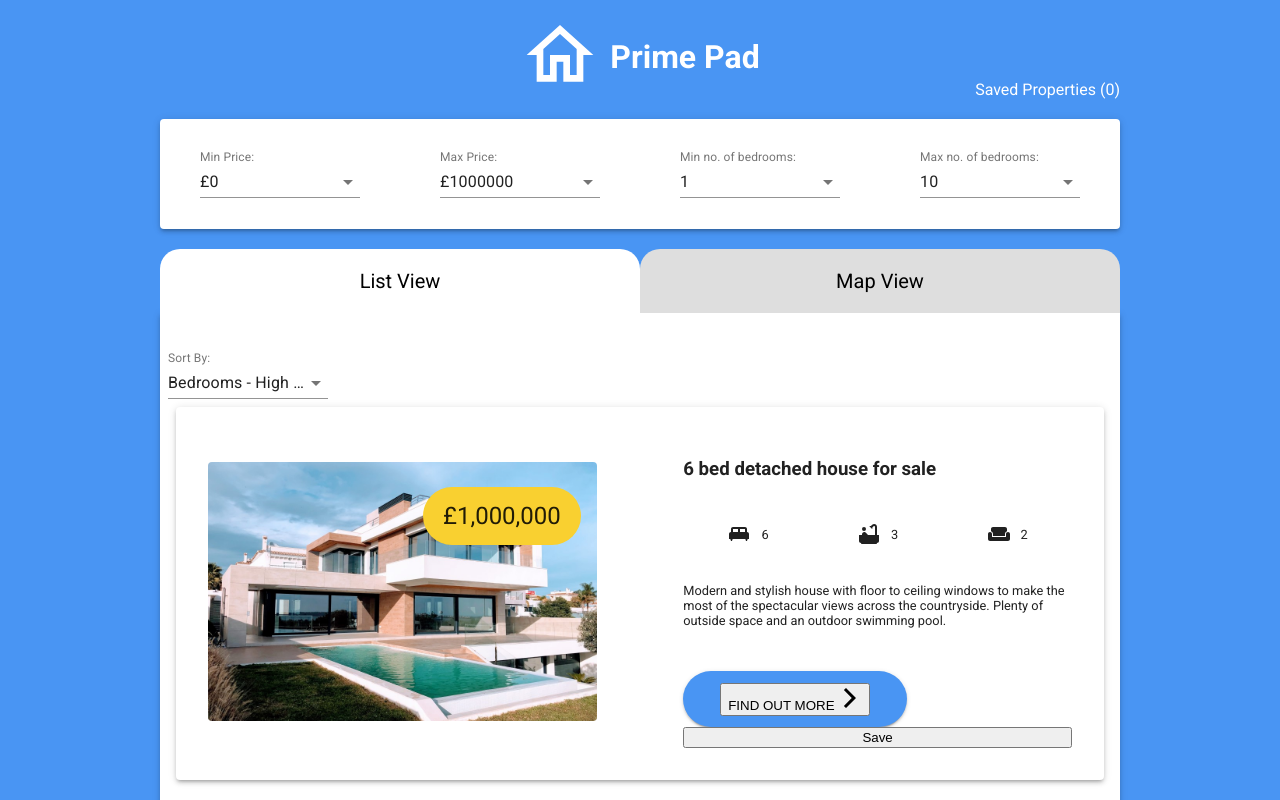
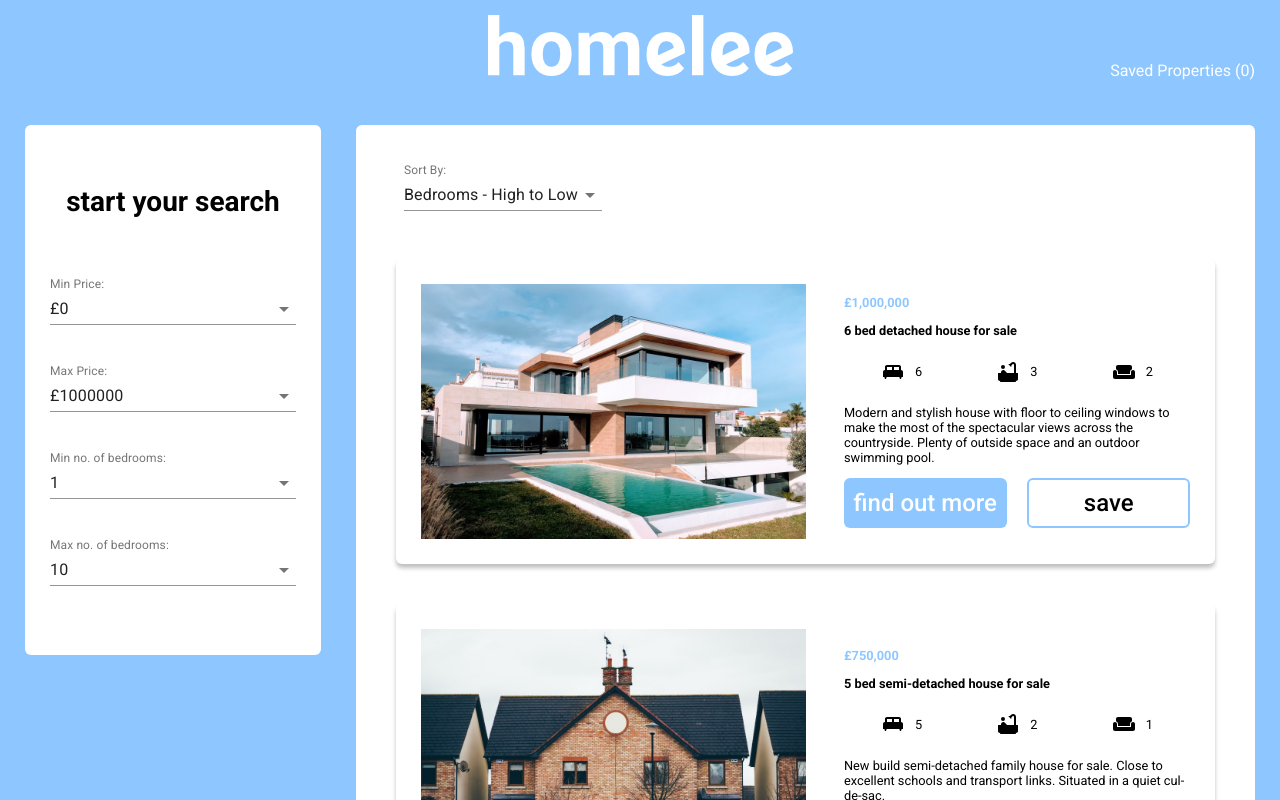
Before and after one commit to LauraToddCode/property-app, a React (Create React App) app: page /property-app in a window 1280 px wide. Shown: the top 800 px of the page. Built offline with nearby package versions, Linux system fonts and the light colour scheme; what react-google-maps would draw is missing.

Commit message:
Updated styling of List view

```diff
--- a/src/Components/Filters.js
+++ b/src/Components/Filters.js
@@ -6,7 +6,6 @@ import InputLabel from '@material-ui/core/InputLabel';
 import MenuItem from '@material-ui/core/MenuItem';
 import FormControl from '@material-ui/core/FormControl';
 import Select from '@material-ui/core/Select';
-import Paper from '@material-ui/core/Paper';
 
 
 const useStyles = makeStyles((theme) => ({
@@ -34,7 +33,8 @@ function Filters(props) {
     const classes = useStyles();
 
     return (
-        <Paper elevation={3} id="filters">
+        <div id="filters">
+            <h3 id="startSearch">start your search</h3>
             <FormControl className={classes.formControl + " indiFilter"}>
                 <InputLabel id="demo-simple-select-label">Min Price:</InputLabel>
                 <Select
@@ -83,7 +83,7 @@ function Filters(props) {
                     {bedrooms.map(num => <MenuItem key={num.bedrooms} value={num.bedrooms}>{num.bedrooms}</MenuItem>)}
                 </Select>
             </FormControl>
-        </Paper>
+        </div>
     )
 }
 
--- a/src/Components/Header.js
+++ b/src/Components/Header.js
@@ -1,6 +1,5 @@
 import React, { useState , useEffect } from "react";
 import { Link } from "react-router-dom"
-import HomeOutlinedIcon from '@material-ui/icons/HomeOutlined';
 import { connect } from "react-redux";
 
 
@@ -15,12 +14,9 @@ function Header({ savedItems }) {
     return (
         <header id="header">
             <div id="title">
-                <a href="/property-app" className="headerIcon">
-                    <HomeOutlinedIcon
-                        style={{ fontSize: 80 }}
-                    />
+                <a href="/property-app">
+                    <img src={process.env.PUBLIC_URL + "/images/header/homelee.png"} />
                 </a>
-                <h1>Prime Pad</h1>
             </div>
             <div id="savedLinkCont">
                 <Link to="/saved" id="headerSaved">
--- a/src/Components/ListView.js
+++ b/src/Components/ListView.js
@@ -79,7 +79,7 @@ function ListView({ products }) {
 
 
     return (
-        <div className="appContainer">
+        <div className="appContainer listingsContainer">
             <Filters
                 handleChange={handleChange}
                 minPriceValue={state.minPrice}
@@ -87,10 +87,12 @@ function ListView({ products }) {
                 minBedroomsValue={state.minBedrooms}
                 maxBedroomsValue={state.maxBedrooms}
             />
+
+            <div>
                 <ToggleViewNav />
 
-            <div className="MuiPaper-elevation3 listViewList">
-                <FormControl className={classes.formControl + " indiFilter"}>
+                <div className="listViewList">
+                    <FormControl className={classes.formControl}>
                         <InputLabel id="demo-simple-select-label">Sort By:</InputLabel>
                         <Select
                             labelId="demo-simple-select-label"
@@ -111,7 +113,7 @@ function ListView({ products }) {
                         />
                     ))}
                 </div>
-
+            </div>
         </div>
     )
 }
--- a/src/Components/ListView/ListViewCard.js
+++ b/src/Components/ListView/ListViewCard.js
@@ -1,5 +1,4 @@
 import React from "react";
-import Paper from '@material-ui/core/Paper';
 import BathtubIcon from '@material-ui/icons/Bathtub';
 import KingBedIcon from '@material-ui/icons/KingBed';
 import WeekendIcon from '@material-ui/icons/Weekend';
@@ -11,13 +10,11 @@ import { addToSaved, loadCurrentItem } from "../../redux/save/save-actions";
 function ListViewCard({ productData, addToSaved, loadCurrentItem }) {
 
     return (
-        <Paper elevation={3} className="listViewCardCont">
-            <div elevation={3} className="listViewImgCont">
-                <img src={process.env.PUBLIC_URL + "/images/properties/" + productData.imgs[0]} alt={productData.imgAlt} className="listViewPropertyImg"/>
+        <div className="listViewCardCont">
+            <img src={process.env.PUBLIC_URL + "/images/properties/" + productData.imgs[0]} alt={productData.imgAlt} className="listViewPropertyImg"/>
+            <div elevation={3} className="listViewInfoCont">
                 <p className="listViewPrice">{productData.displayPrice}</p>
-            </div>
-            <div elevation={3} className="listViewInfoCont">
-                <h3>{productData.bedrooms} bed {productData.type} for sale</h3>
+                <p className="listViewTagline">{productData.bedrooms} bed {productData.type} for sale</p>
                 <div className="roomTypes">
                     <div className="indiRoomType">
                         <KingBedIcon />
@@ -32,15 +29,16 @@ function ListViewCard({ productData, addToSaved, loadCurrentItem }) {
                         <p>{productData.livingRooms}</p>
                     </div>
                 </div>
-                <p>{productData.propertyDesc}</p>
-                <Link to={`/property-profile/${productData.id}`} className="btn">
-                    <button onClick={() => loadCurrentItem(productData)}>
-                    FIND OUT MORE <ArrowForwardIosIcon />
-                    </button>
-                </Link>
-                <button onClick={() => addToSaved(productData.id)}>Save</button>
+                <p className="listViewDesc">{productData.propertyDesc}</p>
+
+                <div className="btnsContainer">
+                    <Link to={`/property-profile/${productData.id}`} className="moreBtn btn" onClick={() => loadCurrentItem(productData)}>
+                        find out more
+                    </Link>
+                    <button className="saveBtn btn" onClick={() => addToSaved(productData.id)}>save</button>
+                </div>
             </div>
-        </Paper>
+        </div>
 
     )
 }
--- a/src/redux/store.js
+++ b/src/redux/store.js
@@ -12,7 +12,7 @@ function saveToLocalStorage(state) {
   }
 }
 
-// load string from localStarage and convert into an Object
+// load string from localStorage and convert into an Object
 // invalid output must be undefined
 function loadFromLocalStorage() {
   try {
--- a/src/stylesheet.css
+++ b/src/stylesheet.css
@@ -2,37 +2,51 @@
 
 body {
     font-family: 'Roboto', sans-serif;
-    background-color: #4995F3;
+    background-color: #8EC7FF;
     margin: 0;
 }
 
 .appContainer {
-    margin: 0 160px;
+    margin: 0 25px;
 }
 
+
 .btn {
-    height: 40px;
-    width: 180px;
-    font-size: 0.9375rem;
+    height: 100%;
+    font-size: 1.5rem;
     font-weight: 500;
-    border-radius: 28px;
-    padding: 8px 22px;
-    margin-top: 30px;
-    background-color: #4995F3;
-    color: white;
+    border-radius: 6px;
     display: flex;
     place-items: center;
     place-content: center;
     cursor: pointer;
+}
+
+.moreBtn {
+    background-color: #8EC7FF;
+    color: white;
     text-decoration: none;
-    box-shadow:
-        0px 3px 1px -2px rgba(0, 0, 0, 0.2),
-        0px 2px 2px 0px rgba(0, 0, 0, 0.14),
-        0px 1px 5px 0px rgba(0, 0, 0, 0.12);
 }
 
 .btn:hover {
-    background-color: #494af3;
+    background-color: #26547C;
+}
+
+.saveBtn:hover {
+    color: white;
+}
+
+.saveBtn {
+    font-family: 'Roboto', sans-serif;
+    border: 2px solid #8EC7FF;
+    background-color: white;
+}
+
+.btnsContainer {
+    height: 50px;
+    display: grid;
+    grid-template-columns: 47% 47%;
+    grid-gap: 6%;
 }
 
 /* HEADER */
@@ -40,8 +54,8 @@ body {
 #header {
     color: white;
     display: grid;
-    grid-template-columns: 160px 1fr 1fr 1fr 160px;
-    margin: 15px 0;
+    grid-template-columns: 25px 1fr 1fr 1fr 25px;
+    margin: 15px 0 45px 0;
 }
 
 #title {
@@ -89,23 +103,31 @@ body {
 /* FILTERS */
 
 #filters {
-    height: 70px;
+    height: 460px;
+    min-width: 20%;
     display: flex;
+    flex-direction: column;
     align-items: center;
     justify-content: space-around;
     background-color: white;
-    padding: 20px 0;
-    margin: 20px 0;
+    padding: 20px 25px 50px 25px;
+    margin-right: 35px;
+    border-radius: 6px;
+}
+
+#startSearch {
+    font-weight: bold;
+    font-size: 1.75rem;
 }
 
 .indiFilter {
-    width: 160px;
+    width: 100%;
 }
 
 /* NAV TOGGLES */
 
 .navToggles {
-    display: flex;
+    display: none;
     justify-content: space-around;
 }
 
@@ -126,47 +148,53 @@ body {
 
 /* LIST VIEW */
 
+.listingsContainer {
+    display: flex ;
+}
+
 .listViewList {
     background-color: white;
-    padding: 30px 0 5px 0;
+    padding: 30px 40px 5px 40px;
     margin-bottom: 30px;
-    border-radius: 0 0 4px 4px;
+    border-radius: 6px;
 }
 
 .listViewCardCont {
-    display: flex;
-    justify-content: space-between;
-    align-items: center;
-    width: 90%;
-    margin: 0px auto 60px auto;
-    padding: 2rem;
-}
-
-.listViewImgCont {
-    position: relative;
-    width: 45%;
+    display: grid;
+    grid-template-columns: 50% 45%;
+    grid-gap: 5%;
+    padding: 25px;
+    margin: 40px 0;
+    border-radius: 6px;
+    box-shadow: 0px 4px 4px 0px rgba(0,0,0,0.25);
+    -webkit-box-shadow: 0px 4px 4px 0px rgba(0,0,0,0.25);
+    -moz-box-shadow: 0px 4px 4px 0px rgba(0,0,0,0.25);
 }
 
 .listViewPropertyImg {
     width: 100%;
-    border-radius: 4px;
 }
 
 .listViewPrice {
-    position: absolute;
-    top: 1px;
-    right: 16px;
-    font-size: 1.5em;
-    background-color: #F9D030;
-    padding: 15px 20px;
-    border-radius: 55px;
+    margin: 0;
+    color: #8EC7FF;
+    font-weight: bold;
+    font-size: 1.75rem;
+}
+
+.listViewTagline {
+    font-weight: bold;
+    font-size: 1.75rem;
+}
+
+.listViewDesc {
+    font-size: 1.125rem;
 }
 
 .listViewInfoCont {
     display: flex;
     flex-direction: column;
     justify-content: center;
-    width: 45%;
     background-color: white;
 }
 
@@ -178,7 +206,7 @@ body {
     display: flex;
     align-items: center;
     justify-content: space-around;
-    margin: 20px 0;
+    margin: 5px 0;
 }
 
 .indiRoomType {
@@ -264,14 +292,6 @@ body {
     padding-bottom: 30px;
 }
 
-.saveBtn {
-    background-color: #F9D030;
-}
-
-.saveBtn:hover {
-    background-color: #FBBF41;
-}
-
 /* MAP VIEW */
 
 #mapContainer {
```
Also changed, not shown: public/images/header/homelee.png (added), public/images/header/houseIcon.png (deleted). Lines whose indentation alone changed are shown as unchanged.
